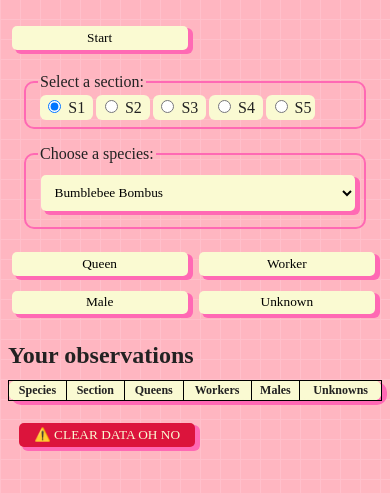
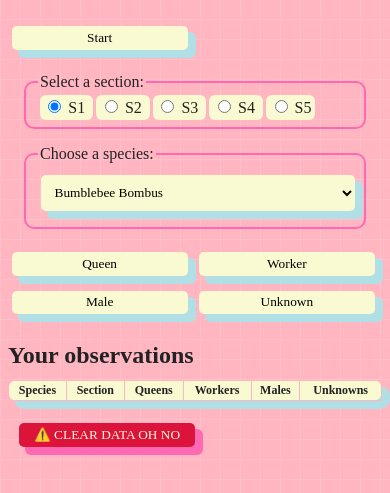
Before and after one commit to ruthmoog/bee, a website: page static/index.html in a window 390 px wide. Shown: the part 61-554 px from the top of the page. Drawn offline with Linux system fonts and the light colour scheme.

Commit message:
Fix some styling changes

```diff
--- a/static/style.css
+++ b/static/style.css
@@ -16,7 +16,7 @@
         margin: 2% 1%;
         background-color: lightgoldenrodyellow;
         border-radius: 5px;
-        box-shadow: 4px 3px 0px 1px hotpink;
+        box-shadow: 7px 7px 0px 1px powderblue;
         border: none;
         font-family: "American Typewriter";
         padding: 1%;
@@ -24,7 +24,7 @@
     }
 
     table {
-        box-shadow: 4px 3px 0px 1px hotpink;
+        box-shadow: 7px 7px 0px 1px powderblue;
         margin: 3% 0;
         width: 100%;
     }
@@ -36,9 +36,6 @@
 
 
     table, th, td {
-        border: 1px solid black;
-        border-collapse: collapse;
-        text-align: center;
         border: 1px solid lightpink;
         border-collapse: collapse;
         text-align: center;
@@ -76,45 +73,34 @@
         margin: 3%;
         background-color: crimson;
         color: lightgoldenrodyellow;
+        box-shadow: 7px 7px 0px 1px hotpink;
+
     }
 }
 
 
+@media only screen and (min-width: 1090px) {
+
+
     fieldset {
-
         margin: 1em;
-
     }
 
 
-
-
     button {
-
         width: 47%;
-
         margin: 2% 1%;
-
     }
 
 
-
-
     select {
-
         width: 100%;
-
     }
 
 
-
-
     table, th, td {
-
         border: 1px solid black;
-
         border-collapse: collapse;
-
         text-align: center;
-
     }
+}
```
Lines whose indentation alone changed are shown as unchanged.
